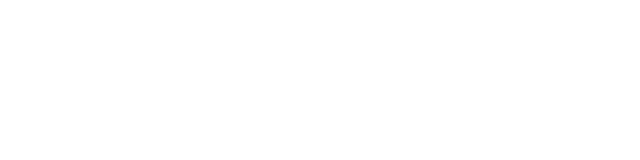
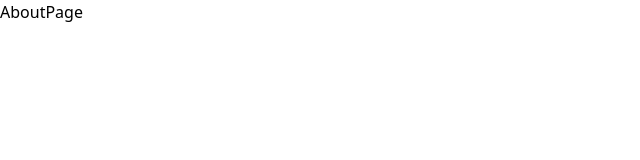
Before and after one commit to Kylreia/Enterprise-App-Dev-CA, a React (Vite) app in the folder frontend/: page /about in a window 1280 px wide. Before the commit this address had no page. Shown: the top 160 px of the page, without its empty margins (0-640 px from the left). Built offline with nearby package versions, Linux system fonts and the light colour scheme; the HTML template or start-up script is replaced by a standard one.

Commit message:
connected about page to button

```diff
--- a/frontend/src/App.jsx
+++ b/frontend/src/App.jsx
@@ -5,6 +5,7 @@ import CreateItem from './pages/CreateItem';
 import ShowItem from './pages/ShowItems';
 import EditItem from './pages/EditItem';
 import DeleteItem from './pages/DeleteItem';
+import AboutPage from './components/home/AboutPage';
 
 const App = () => {
   return (
@@ -14,6 +15,7 @@ const App = () => {
       <Route path='items/details/:id' element={<ShowItem />} />
       <Route path='/items/edit/:id' element={<EditItem />} />
       <Route path='/items/delete/:id' element={<DeleteItem />} />
+      <Route path='/about' element={<AboutPage />} />
     </Routes>
   )
 }
--- /dev/null
+++ b/frontend/src/components/home/AboutPage.jsx
@@ -0,0 +1,10 @@
+import React from 'react'
+import BackButton from '../BackButton'
+
+const AboutPage = () => {
+  return (
+    <div>AboutPage</div>
+  )
+}
+
+export default AboutPage
--- a/frontend/src/pages/Home.jsx
+++ b/frontend/src/pages/Home.jsx
@@ -7,6 +7,7 @@ import { BsInfoCircle } from 'react-icons/bs';
 import { MdOutlineAddBox, MdOutlineDelete } from 'react-icons/md';
 import ItemTable from '../components/home/ItemTable';
 import ItemCards from '../components/home/ItemCards';
+import AboutPage from '../components/home/AboutPage';
 
 const Home = () => {
   const [items, setItems] = useState([]);
@@ -30,7 +31,9 @@ const Home = () => {
     <div className='p-4'>
       <div className='flex justify-center items-center gap-x-4'>
         <button className='bg-sky-300 hover:bg-sky-600 px-4 py-1 rounded-lg' onClick={() => setType('table')}>Table</button>
-        <button className='bg-sky-300 hover:bg-sky-600 px-4 py-1 rounded-lg' onClick={() => alert('Hello')}>About this page</button>
+        <Link to={'/about'}>
+            <button className='bg-sky-300 hover:bg-sky-600 px-4 py-1 rounded-lg'>About this page</button>
+        </Link>
         <button className='bg-sky-300 hover:bg-sky-600 px-4 py-1 rounded-lg' onClick={() => setType('card')}>Card</button>
       </div>
       <div className='flex justify-between items-center'>
```
